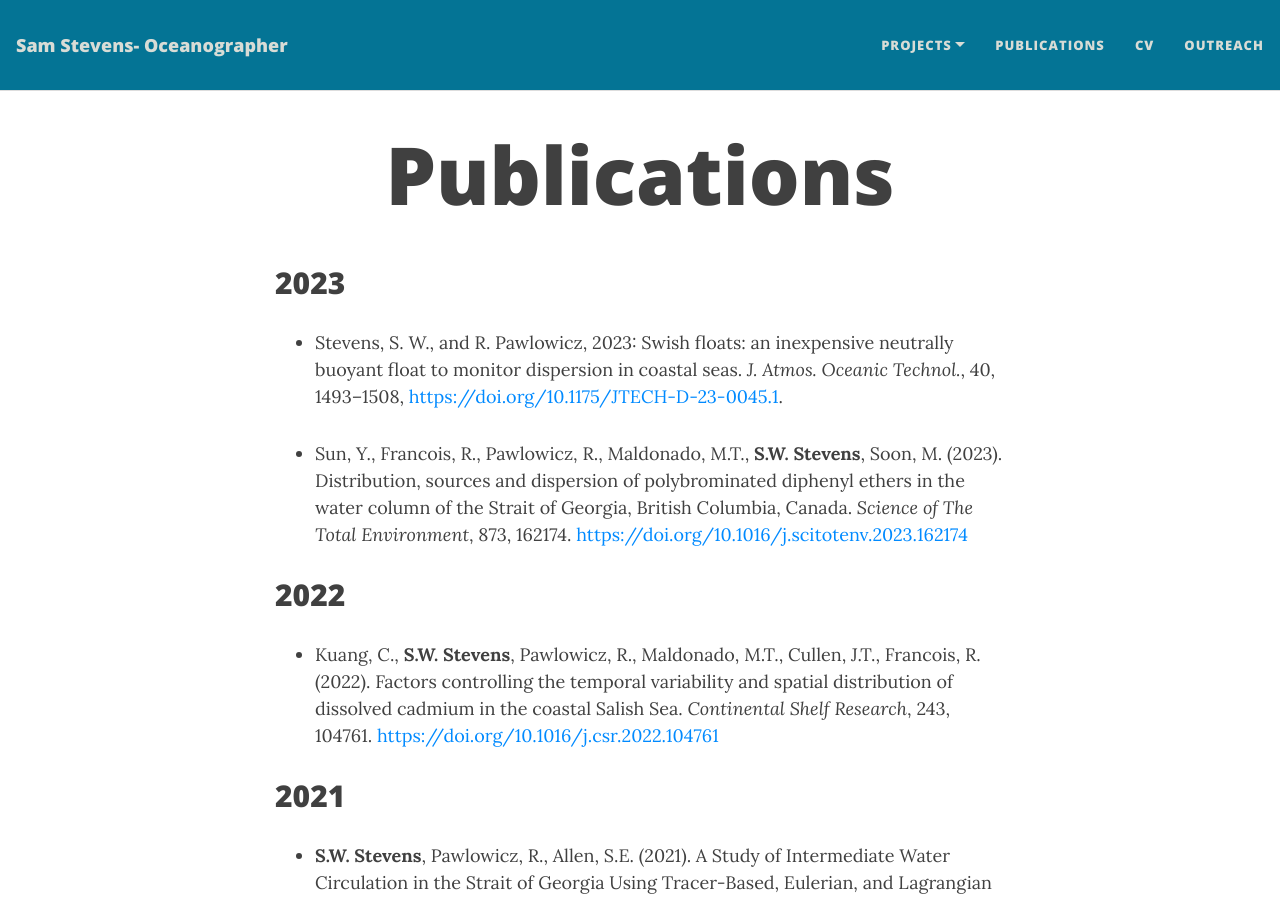
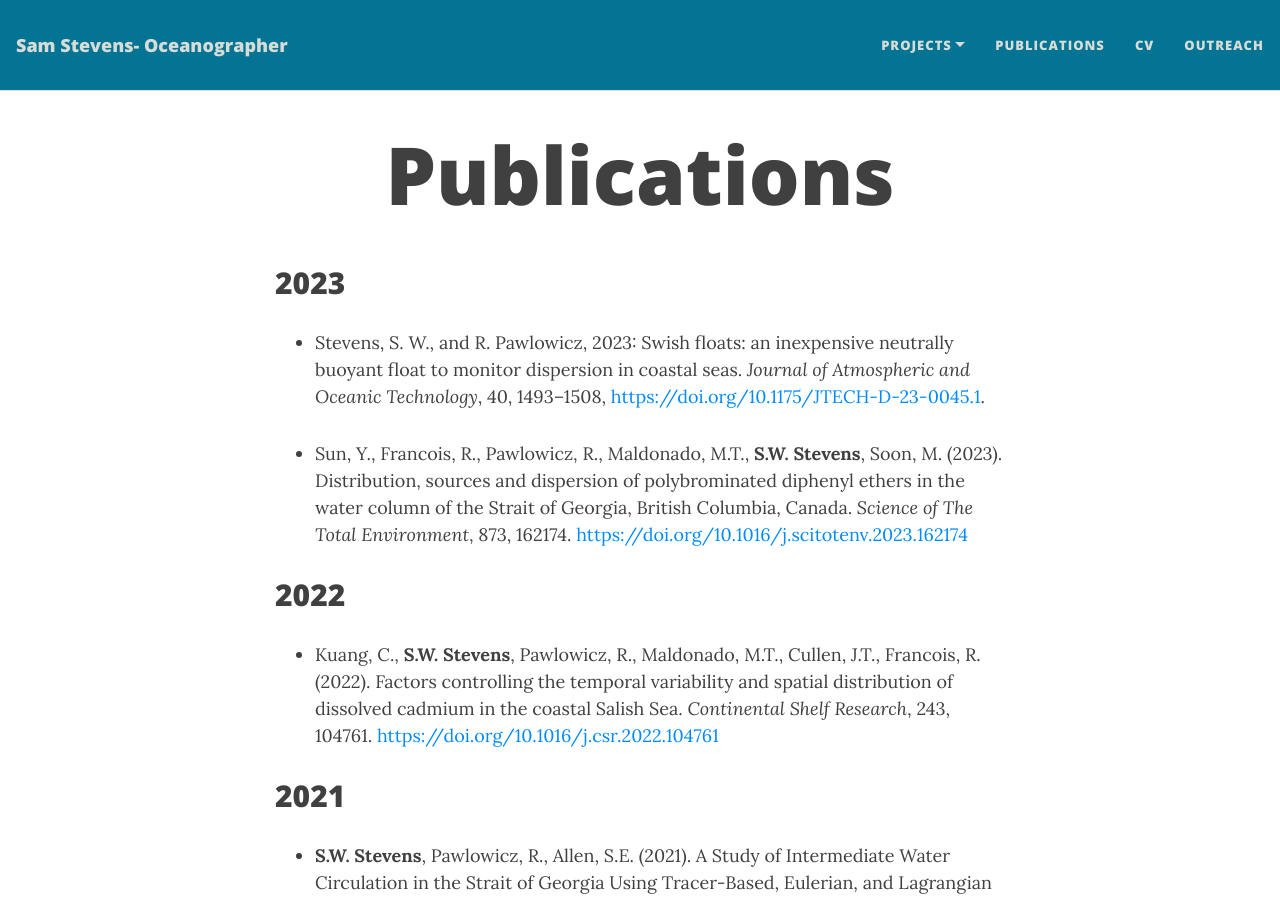
Before and after one commit to sws-ocean/sws-ocean.github.io, a Jekyll site: the page built from docs/pubs.md, in a window 1280 px wide and 900 px high. Built offline with Jekyll 4.4.1, drawn with Linux system fonts in a browser that asks for light colours; nearby versions of some CDN libraries.

Commit message:
Update pubs.md

```diff
--- a/docs/pubs.md
+++ b/docs/pubs.md
@@ -19,7 +19,7 @@
   <h2>2023</h2>
   <ul>
     <li>
-      <p>Stevens, S. W., and R. Pawlowicz, 2023: Swish floats: an inexpensive neutrally buoyant float to monitor dispersion in coastal seas. <em>J. Atmos. Oceanic Technol.</em>,  40, 1493–1508, <a href="https://doi.org/10.1175/JTECH-D-23-0045.1">https://doi.org/10.1175/JTECH-D-23-0045.1</a>.</p>
+      <p>Stevens, S. W., and R. Pawlowicz, 2023: Swish floats: an inexpensive neutrally buoyant float to monitor dispersion in coastal seas. <em>Journal of Atmospheric and Oceanic Technology</em>,  40, 1493–1508, <a href="https://doi.org/10.1175/JTECH-D-23-0045.1">https://doi.org/10.1175/JTECH-D-23-0045.1</a>.</p>
     </li>
     <li>
       <p>Sun, Y., Francois, R., Pawlowicz, R., Maldonado, M.T., <strong>S.W. Stevens</strong>, Soon, M. (2023). Distribution, sources and dispersion of polybrominated diphenyl ethers in the water column of the Strait of Georgia, British Columbia, Canada. <em>Science of The Total Environment</em>, 873, 162174. <a href="https://doi.org/10.1016/j.scitotenv.2023.162174">https://doi.org/10.1016/j.scitotenv.2023.162174</a></p>
```
